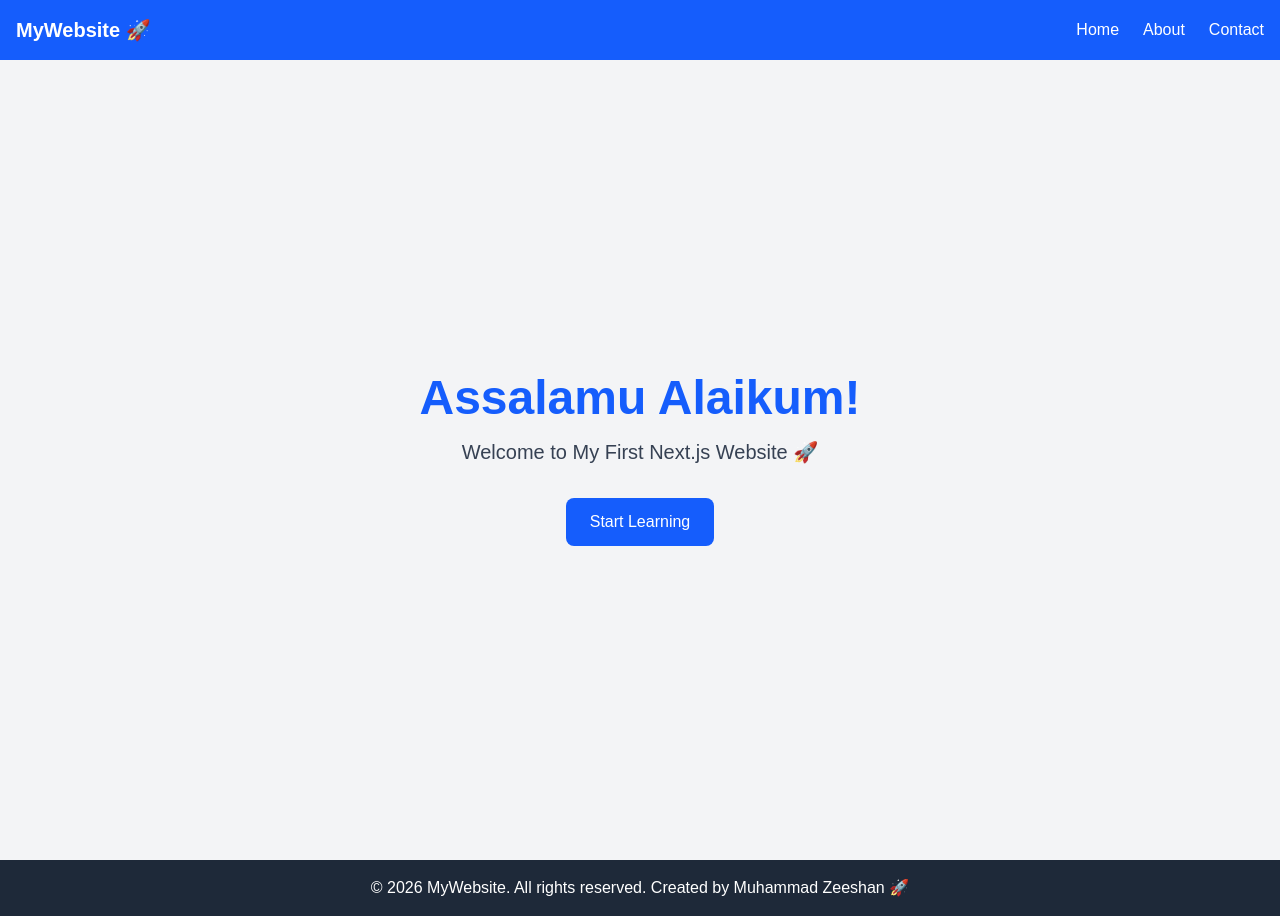
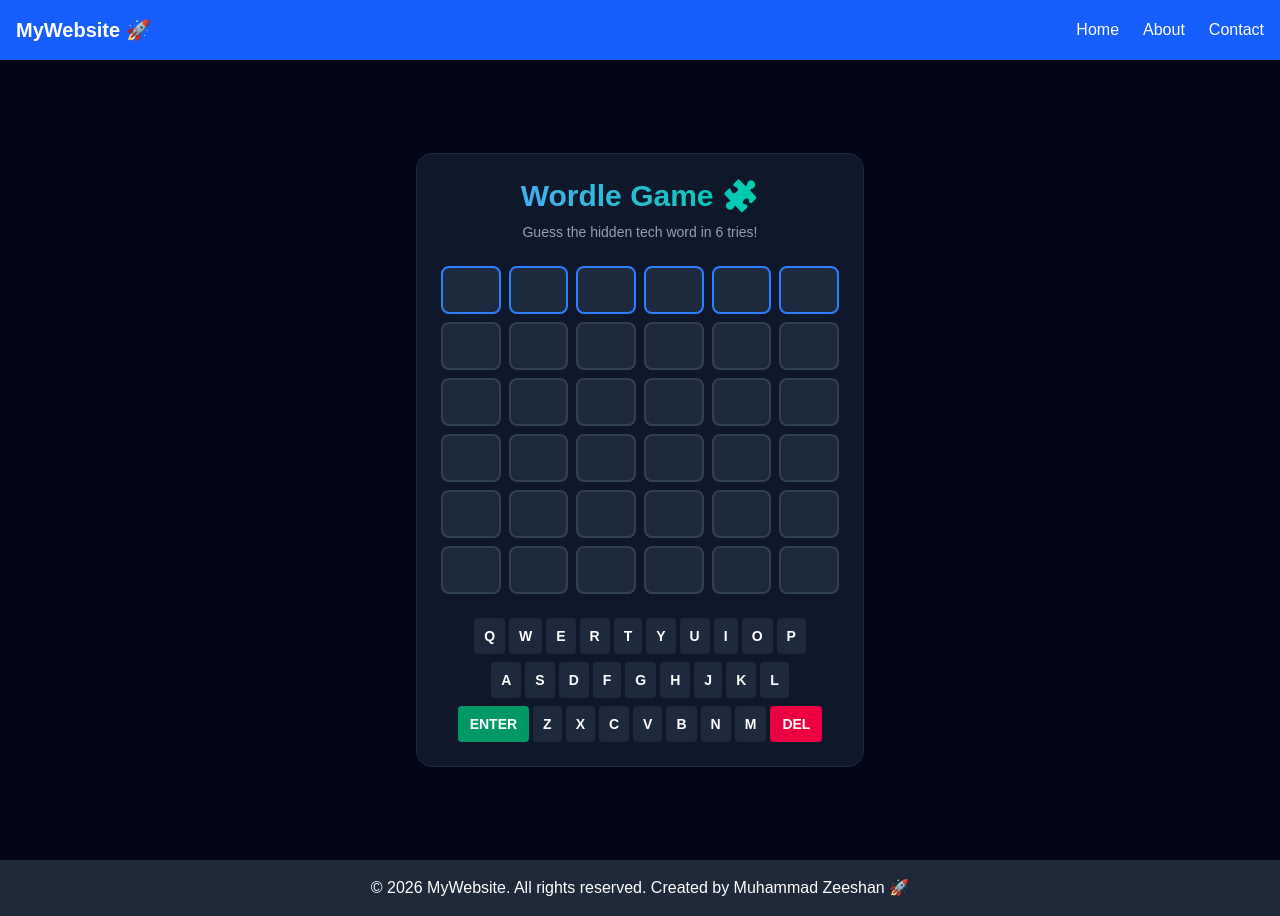
Before and after one commit to zeeshan714/ai-saas, a Next.js app: page / in a window 1280 px wide. Built offline with nearby package versions, Linux system fonts and the light colour scheme.

Commit message:
Updated home page with game

```diff
--- a/app/page.tsx
+++ b/app/page.tsx
@@ -1,26 +1,161 @@
 "use client";
 
+import { useState } from "react";
+
+const WORDS = ["REACT", "NEXTJS", "VERCEL", "CODING", "SCRIPT"];
+
 export default function Home() {
-  const handleClick = () => {
-    alert("Welcome Muhammad Zeeshan! 🚀");
+  const [solution] = useState(() => WORDS[Math.floor(Math.random() * WORDS.length)]);
+  const [guesses, setGuesses] = useState<string[]>(Array(6).fill(""));
+  const [currentGuess, setCurrentGuess] = useState("");
+  const [currentRow, setCurrentRow] = useState(0);
+  const [gameOver, setGameOver] = useState(false);
+  const [message, setMessage] = useState("");
+
+  const handleKeyPress = (letter: string) => {
+    if (gameOver || currentGuess.length >= solution.length) return;
+    setCurrentGuess((prev) => prev + letter);
+  };
+
+  const handleDelete = () => {
+    if (gameOver) return;
+    setCurrentGuess((prev) => prev.slice(0, -1));
+  };
+
+  const handleSubmit = () => {
+    if (gameOver) return;
+    if (currentGuess.length !== solution.length) {
+      setMessage(`Word must be ${solution.length} letters long!`);
+      return;
+    }
+
+    const newGuesses = [...guesses];
+    newGuesses[currentRow] = currentGuess;
+    setGuesses(newGuesses);
+
+    if (currentGuess === solution) {
+      setMessage("🎉 Excellent! You Won!");
+      setGameOver(true);
+    } else if (currentRow === 5) {
+      setMessage(`Game Over! The word was: ${solution}`);
+      setGameOver(true);
+    } else {
+      setCurrentRow((prev) => prev + 1);
+      setCurrentGuess("");
+      setMessage("");
+    }
+  };
+
+  const getLetterStyle = (rowIndex: number, colIndex: number) => {
+    const guess = guesses[rowIndex];
+    if (!guess || !guess[colIndex]) {
+      return "bg-slate-800 border-slate-700 text-white";
+    }
+
+    const letter = guess[colIndex];
+    if (solution[colIndex] === letter) {
+      return "bg-emerald-600 border-emerald-500 text-white font-bold";
+    }
+    if (solution.includes(letter)) {
+      return "bg-amber-600 border-amber-500 text-white font-bold";
+    }
+    return "bg-slate-700 border-slate-600 text-slate-400";
   };
 
   return (
-    <div className="min-h-screen flex flex-col items-center justify-center bg-gray-100">
-      <h1 className="text-5xl font-bold text-blue-600">
-        Assalamu Alaikum!
-      </h1>
+    <main className="min-h-screen bg-slate-950 text-white flex flex-col items-center justify-center p-4">
+      <div className="max-w-md w-full bg-slate-900 border border-slate-800 rounded-2xl p-6 shadow-2xl">
+        <h1 className="text-3xl font-extrabold text-center bg-gradient-to-r from-blue-400 to-emerald-400 bg-clip-text text-transparent mb-2">
+          Wordle Game 🧩
+        </h1>
+        <p className="text-slate-400 text-center text-sm mb-6">
+          Guess the hidden tech word in 6 tries!
+        </p>
 
-      <p className="mt-4 text-xl text-gray-700">
-        Welcome to My First Next.js Website 🚀
-      </p>
+        {/* Board */}
+        <div className="grid grid-rows-6 gap-2 mb-6">
+          {guesses.map((guess, rowIndex) => {
+            const isCurrentRow = rowIndex === currentRow;
+            return (
+              <div key={rowIndex} className="grid grid-cols-6 gap-2">
+                {Array.from({ length: solution.length }).map((_, colIndex) => {
+                  const letter = isCurrentRow
+                    ? currentGuess[colIndex]
+                    : guess[colIndex];
+                  return (
+                    <div
+                      key={colIndex}
+                      className={`h-12 border-2 rounded-lg flex items-center justify-center text-lg font-bold uppercase transition-all duration-300 ${
+                        isCurrentRow
+                          ? "border-blue-500 bg-slate-800 text-white"
+                          : getLetterStyle(rowIndex, colIndex)
+                      }`}
+                    >
+                      {letter || ""}
+                    </div>
+                  );
+                })}
+              </div>
+            );
+          })}
+        </div>
 
-      <button
-        onClick={handleClick}
-        className="mt-8 bg-blue-600 text-white px-6 py-3 rounded-lg hover:bg-blue-700"
-      >
-        Start Learning
-      </button>
-    </div>
+        {/* Message */}
+        {message && (
+          <div className="text-center font-semibold mb-4 text-emerald-400 animate-pulse">
+            {message}
+          </div>
+        )}
+
+        {/* Keyboard Input Controls */}
+        <div className="space-y-2">
+          <div className="flex justify-center gap-1 flex-wrap">
+            {"QWERTYUIOP".split("").map((char) => (
+              <button
+                key={char}
+                onClick={() => handleKeyPress(char)}
+                className="px-2.5 py-2 bg-slate-800 hover:bg-slate-700 rounded text-sm font-semibold transition"
+              >
+                {char}
+              </button>
+            ))}
+          </div>
+          <div className="flex justify-center gap-1 flex-wrap">
+            {"ASDFGHJKL".split("").map((char) => (
+              <button
+                key={char}
+                onClick={() => handleKeyPress(char)}
+                className="px-2.5 py-2 bg-slate-800 hover:bg-slate-700 rounded text-sm font-semibold transition"
+              >
+                {char}
+              </button>
+            ))}
+          </div>
+          <div className="flex justify-center gap-1 flex-wrap">
+            <button
+              onClick={handleSubmit}
+              className="px-3 py-2 bg-emerald-600 hover:bg-emerald-500 rounded text-sm font-bold transition"
+            >
+              ENTER
+            </button>
+            {"ZXCVBNM".split("").map((char) => (
+              <button
+                key={char}
+                onClick={() => handleKeyPress(char)}
+                className="px-2.5 py-2 bg-slate-800 hover:bg-slate-700 rounded text-sm font-semibold transition"
+              >
+                {char}
+              </button>
+            ))}
+            <button
+              onClick={handleDelete}
+              className="px-3 py-2 bg-rose-600 hover:bg-rose-500 rounded text-sm font-bold transition"
+            >
+              DEL
+            </button>
+          </div>
+        </div>
+      </div>
+    </main>
   );
 }
```
